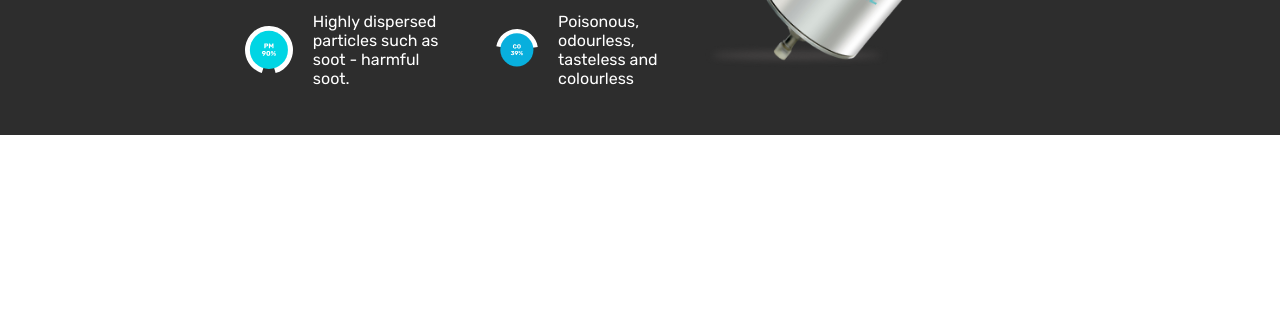
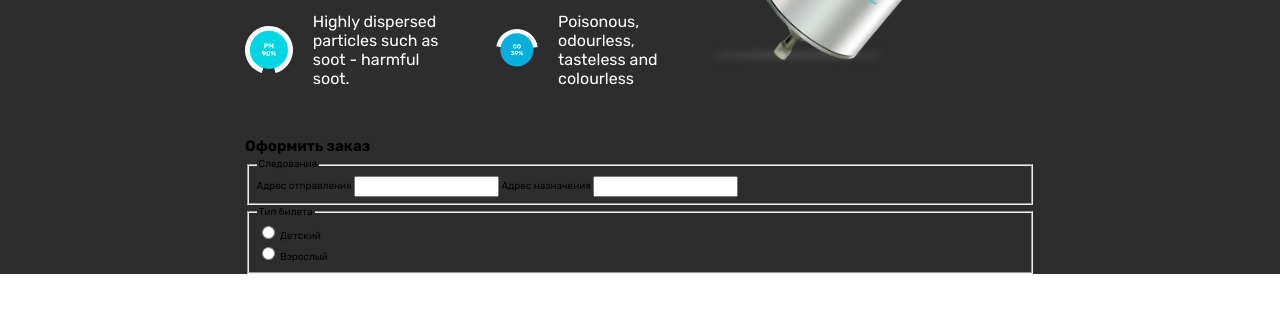
Before and after one commit to dimukhametovan/Exam_v26, a plain HTML site: page index.html in a window 1280 px wide. Shown: the part 314-626 px from the top of the page. Drawn offline with Linux system fonts and the light colour scheme.

Commit message:
form html

```diff
--- a/index.html
+++ b/index.html
@@ -58,6 +58,46 @@
             <img src="assets/main_image.png" alt="Fuelwell" />
           </div>
         </section>
+        <section class="main_order">
+          <h2>Оформить заказ</h2>
+          <form name="order" method="POST" action="//httpbin.org/post">
+            <fieldset>
+              <legend>Следование</legend>
+              <label for="departureAddress">Адрес отправления</label>
+              <input
+                class="field"
+                type="text"
+                name="departureAddress"
+                id="departureAddress"
+                required
+              />
+              <label for="destinationAddress">Адрес назначения</label>
+              <input
+                class="field"
+                type="text"
+                name="destinationAddress"
+                id="destinationAddress"
+                required
+              />
+            </fieldset>
+            <fieldset>
+              <legend>Тип билета</legend>
+              <div class="radio_container">
+                <input
+                  type="radio"
+                  name="type"
+                  id="childlike"
+                  value="childlike"
+                />
+                <label for="childlike">Детский</label>
+              </div>
+              <div class="radio_container">
+                <input type="radio" name="type" id="adult" value="adult" />
+                <label for="adult">Взрослый</label>
+              </div>
+            </fieldset>
+          </form>
+        </section>
       </div>
     </main>
   </body>
```
